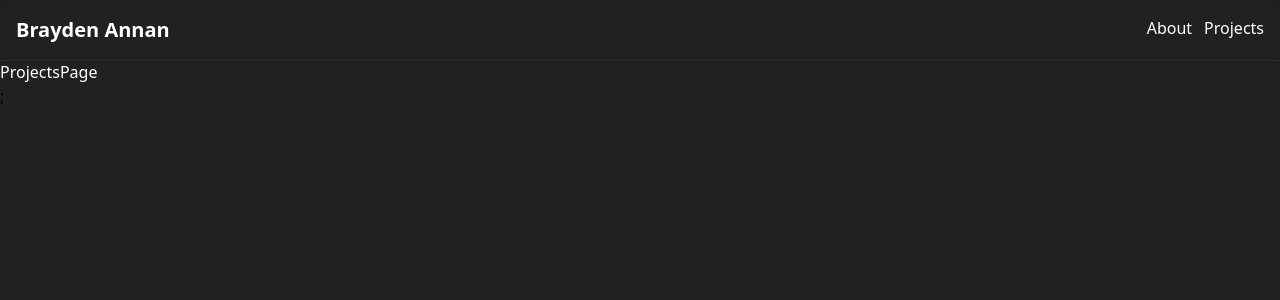
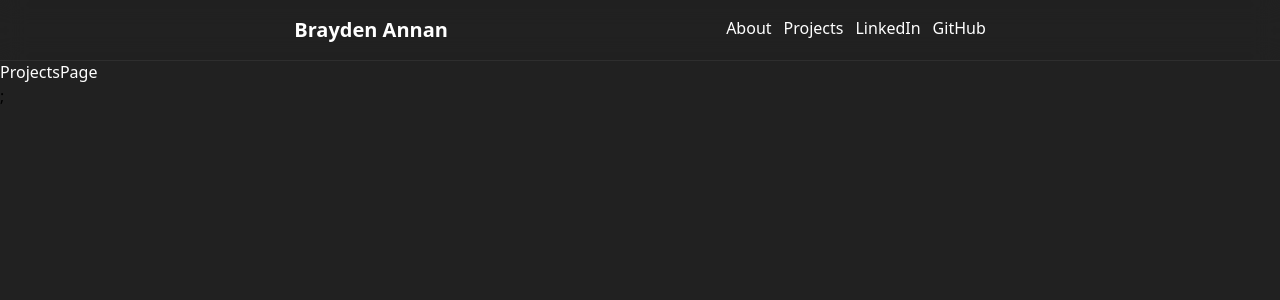
Before and after one commit to Abdenry/webPortfolio, a Next.js app: page /Projects in a window 1280 px wide. Shown: the top 300 px of the page. Built offline with nearby package versions, Linux system fonts and the light colour scheme.

Commit message:
Added responsive layout for header, underline links on hover, GitHub and LinkedIn external links

```diff
--- a/app/components/NavBar.tsx
+++ b/app/components/NavBar.tsx
@@ -4,14 +4,29 @@ import React from "react";
 const NavBar = () => {
   return (
     <header>
-      <div className="bg-opacity-80 backdrop-blur-sm w-full h-60px fixed border-b border-[#b1b1b118]">
-        <div className="text-white flex flex-row justify-between p-4">
+      <div className="bg-opacity-80 backdrop-blur-md w-full h-60px fixed border-b border-[#b1b1b118]">
+        <div className="text-white flex flex-row sm:justify-evenly p-4 mx-auto justify-start">
           <div className=" font-extrabold text-xl">
             <Link href="/">Brayden Annan</Link>
           </div>
-          <div className="flex flex-row gap-3">
-            <Link href="/About"> About</Link>
-            <Link href="/Projects"> Projects</Link>
+          <div className="hidden sm:block">
+            <div className="flex flex-row gap-3">
+              <Link className="hover:border-b" href="/About">
+                About
+              </Link>
+              <Link className="hover:border-b" href="/Projects">
+                Projects
+              </Link>
+              <a
+                className="hover:border-b"
+                href="https://www.linkedin.com/in/brayden-a-5590bb192"
+              >
+                LinkedIn
+              </a>
+              <a className="hover:border-b" href="https://github.com/Abdenry">
+                GitHub
+              </a>
+            </div>
           </div>
         </div>
       </div>
--- a/app/layout.tsx
+++ b/app/layout.tsx
@@ -10,7 +10,7 @@ export default function RootLayout({
     <html lang="en">
       <body>
         <NavBar />
-        <div>{children}</div>
+        {children}
       </body>
     </html>
   );
--- a/app/page.tsx
+++ b/app/page.tsx
@@ -3,7 +3,7 @@ import houseIsland from "@/public/housesIsland.jpg";
 
 export default function Home() {
   return (
-    <main className="h-[4000px] pt-[60px] bg-[#212121]">
+    <main className="h-[4200px] pt-[60px] bg-[#212121]">
       <div className="flex flex-col justify-center items-center">
         <div>
           <h1 className="text-white"> Content here! </h1>
```
